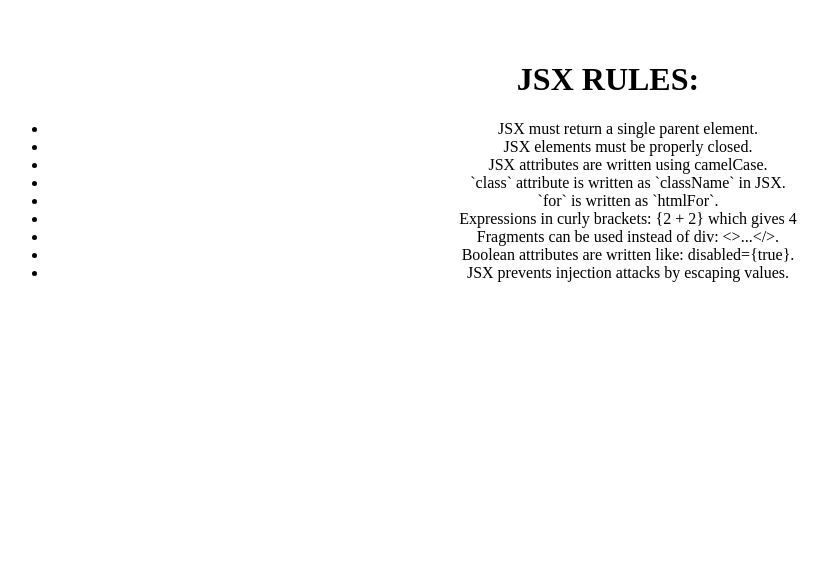
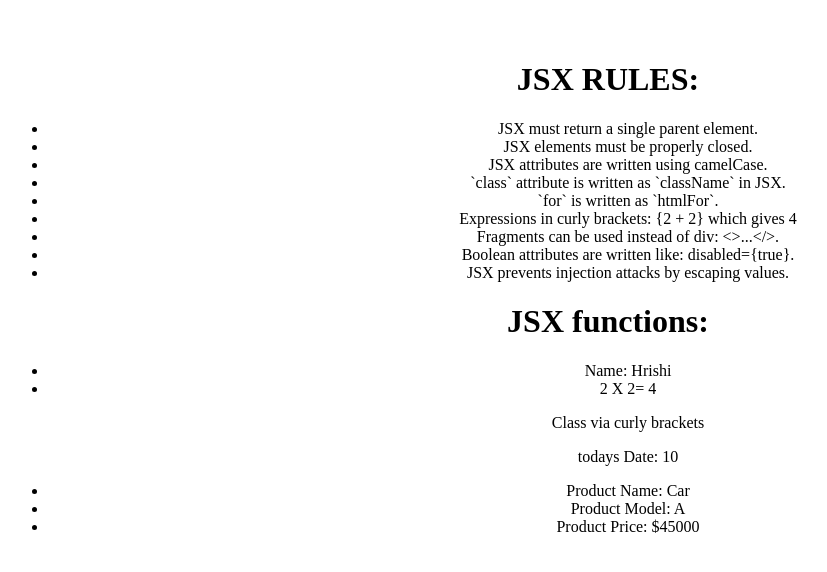
Before and after one commit to Hrisshhii/react-practice, a React (Vite) app in the folder react-demos/: page / in a window 1280 px wide. Shown: the top 572 px of the page, without its empty margins (32-859 px from the left). Built offline with nearby package versions, Linux system fonts and the light colour scheme.

Commit message:
More basics about JSX

```diff
--- a/react-demos/src/App.jsx
+++ b/react-demos/src/App.jsx
@@ -1,9 +1,11 @@
 import './App.css';
+import JSXfunctions from './components/JSXfunctions';
 import JsxRules from './components/JsxRules';
 function App() {
   return (
     <>
       <JsxRules />
+      <JSXfunctions />
     </>
   )
 }
--- /dev/null
+++ b/react-demos/src/components/JSXfunctions.jsx
@@ -0,0 +1,30 @@
+import React from 'react'
+
+const todaysDate=new Date();
+const myName="Hrishi";
+const multiply=(a,b)=>a*b;
+const classEmbed='MyClass';
+const products={
+    name: 'Car',
+    model: 'A',
+    price: 45000
+};
+
+const JSXfunctions = () => {
+  return (
+    <>
+        <h1>JSX functions:</h1>
+        <ul>
+            <li>Name: {myName}</li>
+            <li>2 X 2= {multiply(2,2)}</li>
+            <p className={classEmbed}> Class via curly brackets</p>
+            <p> todays Date: {todaysDate.getDate()}</p>
+            <li>Product Name: {products.name}</li>
+            <li>Product Model: {products.model}</li>
+            <li>Product Price: ${products.price}</li>
+        </ul>
+    </>
+  )
+}
+
+export default JSXfunctions
```
